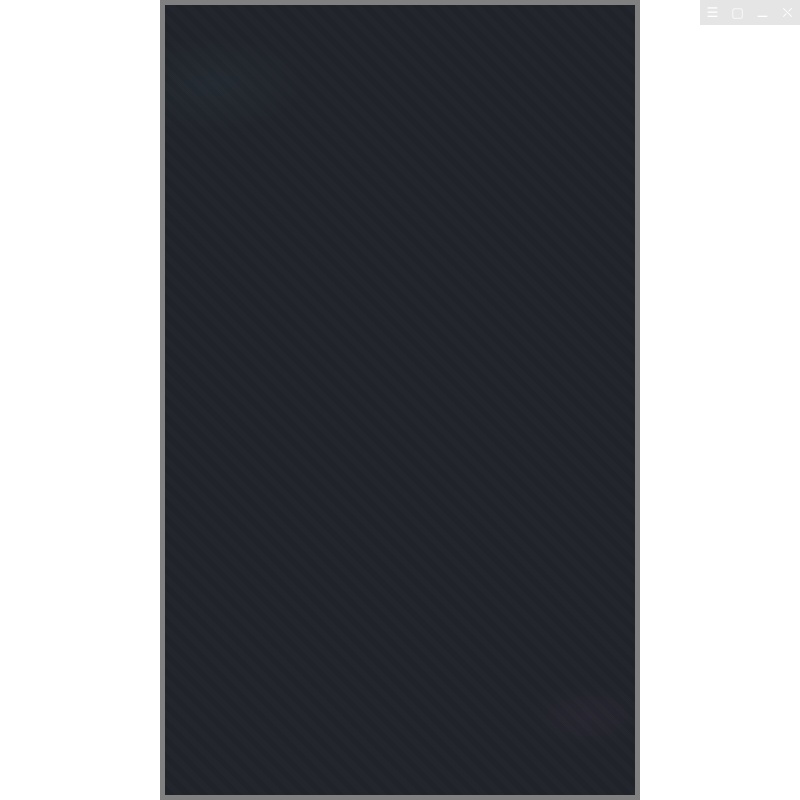
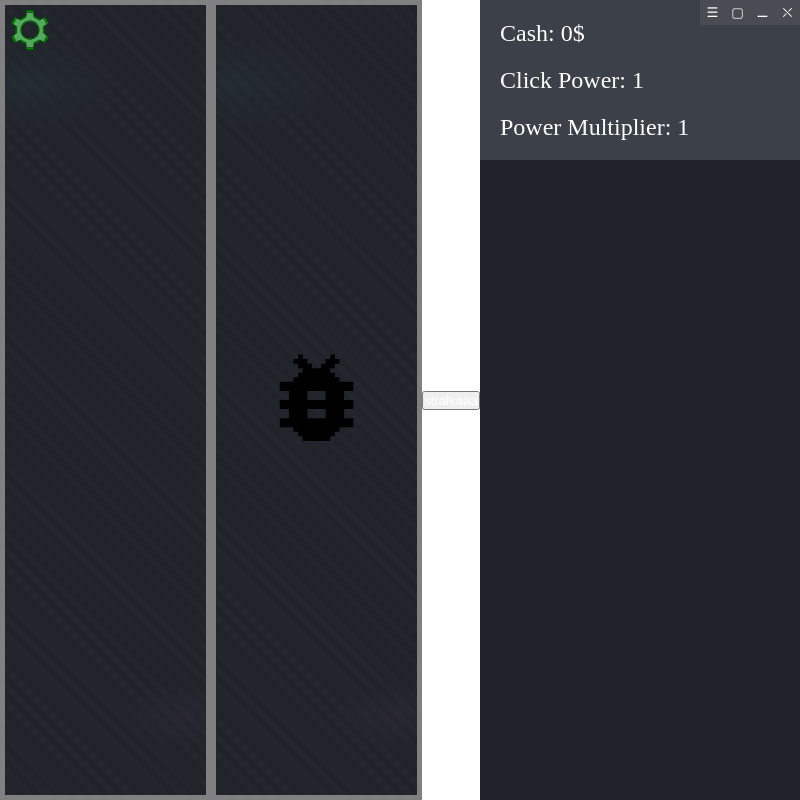
Before and after one commit to pawfix/PawClicker, an Electron app: page src/renderer/index.html in a window 800 px wide. Drawn offline with Linux system fonts and the light colour scheme; no server answers.

Commit message:
Undid "a"

```diff
--- a/src/renderer/index.html
+++ b/src/renderer/index.html
@@ -7,7 +7,7 @@
         <link rel="stylesheet" href="styles/style.css">
         <script src="renderer.js"></script>
         <script src="../main/btn.js"></script>
-        <script src="../assets/clicker.js"></script>
+        <script src="../assets/clicker.js" defer></script>
     </head>
     <body>
         <header>
@@ -15,9 +15,23 @@
             <button onclick="minimizeWindow()" title="Minimize Window">&#x268A;</button>
             <button onclick="maximizeWindow()" title="Maximize Window">&#9634;</button>
             <button class="window" onclick="openSecondWindow()" title="Open Settings">&#9776;</button>
+            <img class="settingGear" src="../assets/UI/settings.svg" alt="settings" onclick="openSecondWindow()" title="Open Settings">
+
         </header>
         <main>
             <div onclick="executeClick()" class="clicker"></div>
+            <div class="clicker">
+                <img src="../assets/UI/click.svg" onclick="executeClick()" class="clickBlock" alt="click">
+            </div>
+            <button onclick="right_panel()" id="rightPanel">strałkaaa</button>
+            <div class="rightPanel">
+                <div class="balance">
+                    <p id="cash">1</p>
+                    <p id="click">2</p>
+                    <p id="power">3</p>
+                </div>
+                <div class="store"></div>
+            </div>
         </main>
     </body>
 </html>
```
